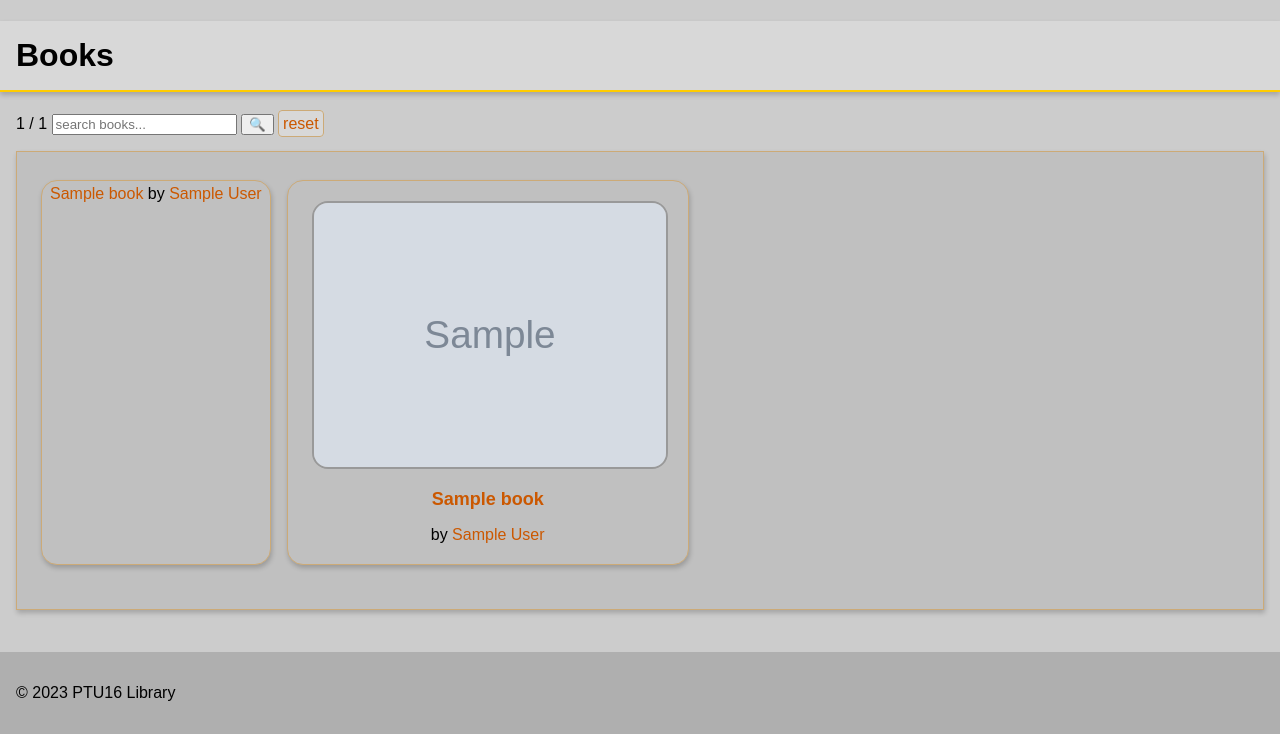
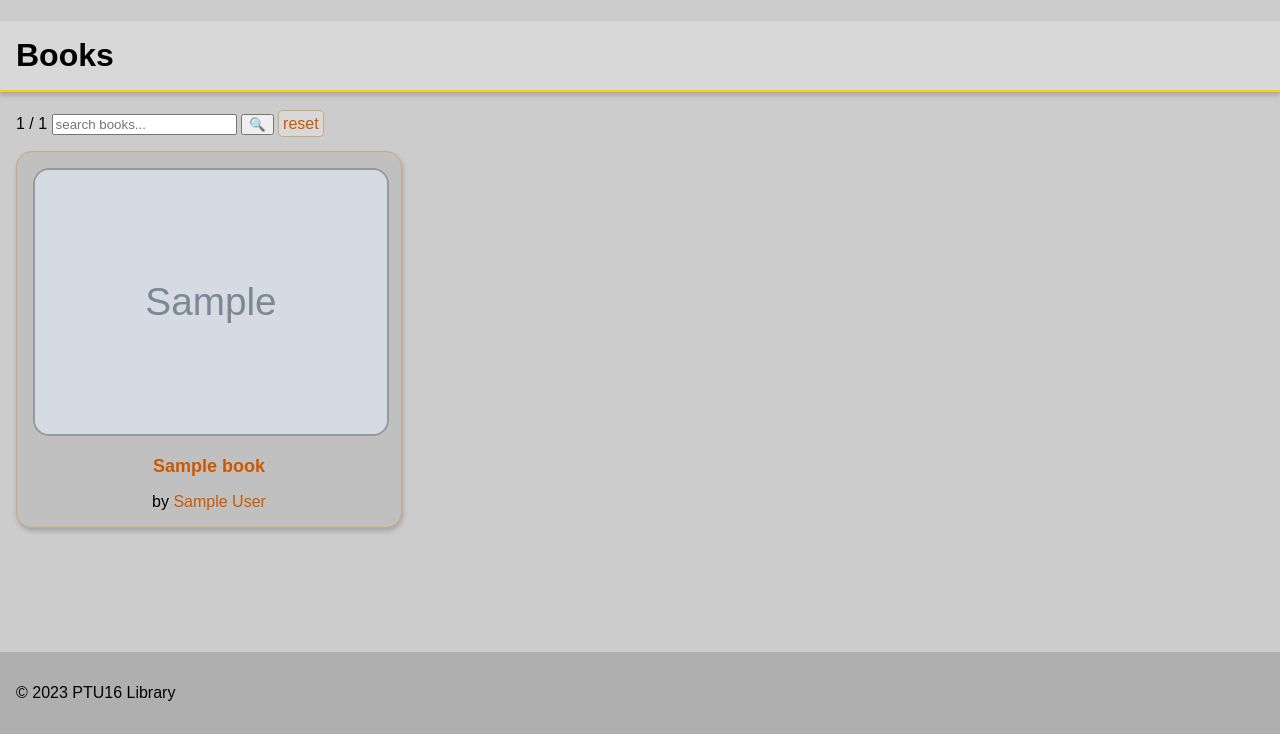
Before and after one commit to povilastsk/ptu16_djangolib, a Django app: page /books/ in a window 1280 px wide. Shown: the part 66-800 px from the top of the page. Run offline with Django 4.2, Linux system fonts and the light colour scheme; tables that the repository leaves empty hold one stand-in row (values such as "Sample post"); grey boxes marked "Sample" are stand-in pictures.

Commit message:
some list change

```diff
--- a/ptu16_library/library/templates/library/book_list.html
+++ b/ptu16_library/library/templates/library/book_list.html
@@ -4,11 +4,8 @@
 {% block content %}
 <h1>Books</h1>
 {% include "library/inc/pager_prev_next.html" %}
-<ul class="nice-list">
 <ul class="card-list">
 {% for book in book_list %}
-    <li><a href="{% url "book_detail" book.pk %}">{{ book.title }}</a>
-        by <a href="{% url "author_detail" book.author.pk %}">{{ book.author }}</a></li>
     <li class="center">
         <a href="{% url "book_detail" book.pk %}">
             {% if book.cover %}
```
